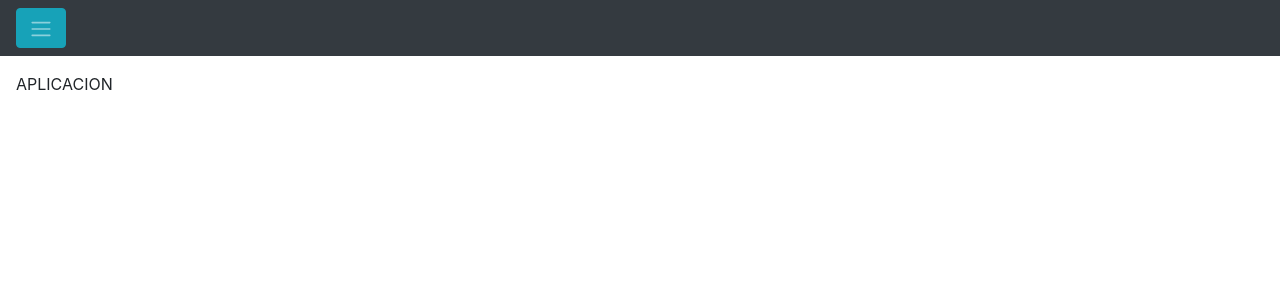
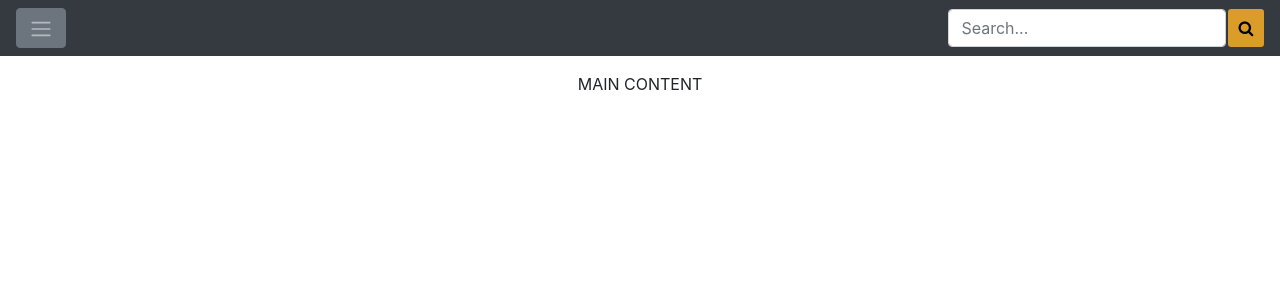
Before and after one commit to EnriqueBarba/SPA, a React (Create React App) app: page /register in a window 1280 px wide. Shown: the top 300 px of the page. Built offline with nearby package versions, Linux system fonts and the light colour scheme.

Commit message:
Search bar, and side menu prototype, created ApiService and authcontext

```diff
--- a/src/App.css
+++ b/src/App.css
@@ -17,17 +17,12 @@
   }
 }
 
-.wrapper {
-  display: flex;
-  width:100%;
-}
-
 .Navbar{
   width: 100%;
 }
 
 #sideMenu {
- max-width: 30%;
+ max-width: 45%;
  min-height: 100vh;
 }
 
@@ -46,3 +41,11 @@
   padding: 1rem;
   display: block;
 }
+
+.search-button {
+  width:2.5rem;
+  background-color: rgb(219, 157, 41);
+  border: 0;
+  border-radius: 0.2rem;
+  margin-left: 0.1rem;
+}
--- a/src/App.js
+++ b/src/App.js
@@ -1,21 +1,16 @@
 import React from 'react';
 import './App.css';
 import Navbar from './components/Navbar';
+import Sidemenu from './components/Sidemenu';
+import Dashboard from './Dashboard';
 
 function App() {
   return (
     <div className="App">
+      <Navbar />
       <div className="wrapper">
-        <Navbar />
-      </div>
-      <div className="wrapper">
-        <div className="collapse" id="sideMenu">
-          <div className="bg-dark p-4 ">
-            <h4 className="text-white">Collapsed content</h4>
-            <span className="text-muted">Toggleable via the navbar brand.</span>
-          </div>
-        </div>
-        <div className="Dashboard">APLICACION</div>
+        <Sidemenu />
+        <Dashboard />
       </div>
     </div>
   );
--- /dev/null
+++ b/src/Dashboard.js
@@ -0,0 +1,16 @@
+import React from 'react'
+import { Switch, Route } from 'react-router-dom'
+
+const Dashboard = () => {
+    return (
+        <div className="Dashboard">MAIN CONTENT
+        <Switch>
+            <Route exact path="/" /> {/* listProducts */}
+            <Route exact path="/login"  /> {/*component={LogInForm}*/}
+            <Route exact path="/register" /> {/*component={RegisterForm}*/}
+        </Switch>
+        </div>
+    )
+}
+
+export default Dashboard
--- a/src/components/Navbar.js
+++ b/src/components/Navbar.js
@@ -2,15 +2,21 @@ import React from 'react'
 
 const Navbar = () => {
 return (
-<div className="Navbar">
+<div className="Navbar wrapper">
   <nav className="navbar navbar-dark bg-dark">
-    <button className="btn btn-info"
+    <button className="btn btn-secondary"
         type="button"
         data-toggle="collapse"
         data-target="#sideMenu"
         aria-expanded="false" >
       <span className="navbar-toggler-icon"></span>
     </button>
+    <form className="search-bar" action="" method="get" role="search">              {/*LLEVAR A UN COMPONENTE ESPECIFICO*/}
+      <div className="d-flex">
+        <input className="form-control" type="text" placeholder="Search..." />
+        <button className="search-button" type="submit" value=""><i className="fa fa-search"></i></button>
+      </div>
+    </form>
   </nav>
 </div>
 )}
--- /dev/null
+++ b/src/components/Sidemenu.js
@@ -0,0 +1,12 @@
+import React from 'react'
+
+const Sidemenu = () => (
+    <div className="Sidemenu collapse bg-dark p-2" id="sideMenu">
+        <div className="bg-dark p-2 ">
+        <h4 className="text-white">Content</h4>
+        <span className="text-muted">Options</span>
+        </div>
+    </div>
+)
+
+export default Sidemenu
```
Also changed, not shown: src/context/AuthContext.js (added, +45 -0 lines), src/services/ApiService.js (added, +50 -0 lines), 1 other file (tests, documents, lock files or other folders).
